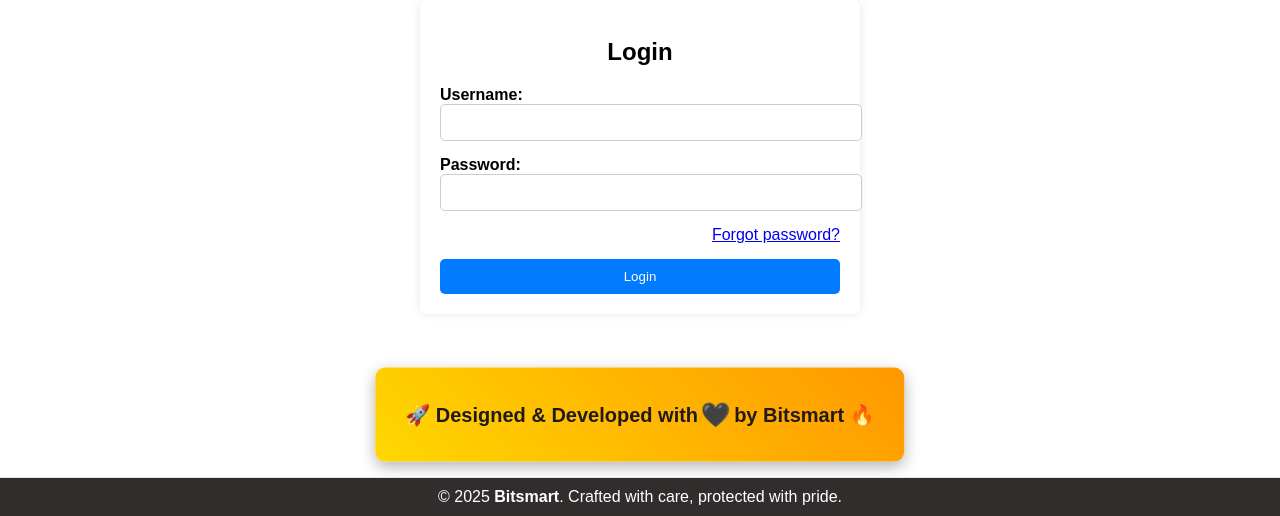
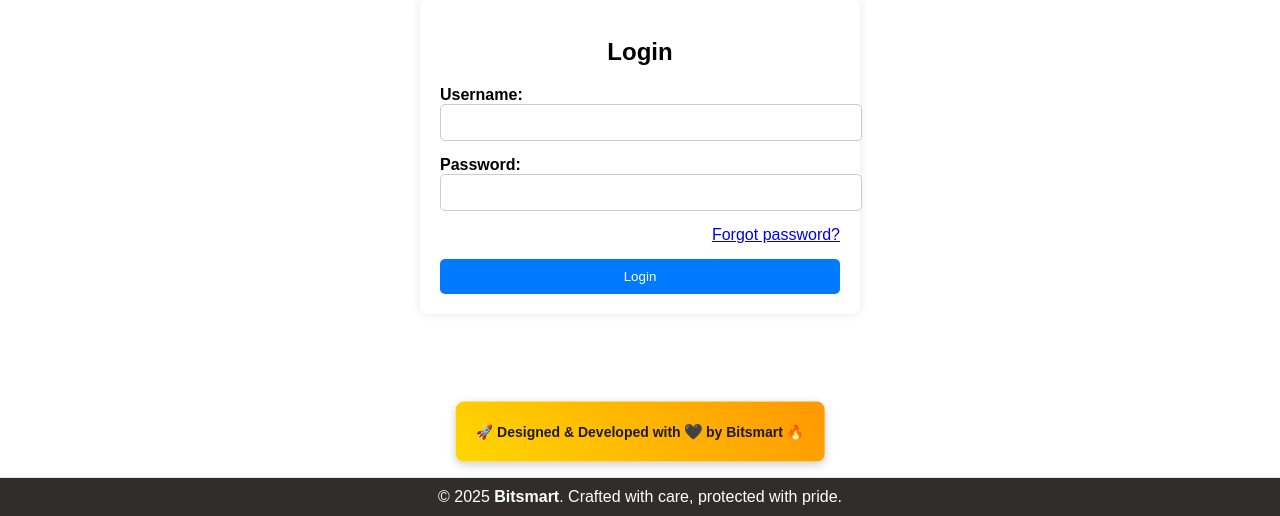
Before and after one commit to Praveen3226/viking12, a Flask app: page /login in a window 1280 px wide. Shown: the part 284-800 px from the top of the page. Run offline with Flask 3, Linux system fonts and the light colour scheme.

Commit message:
Update login.html

```diff
--- a/templates/login.html
+++ b/templates/login.html
@@ -128,19 +128,18 @@
 }
 .flash-messagebr {
     position: fixed;
-    bottom: 50px; /* Move it up */
+    bottom: 50px; /* Lower position */
     left: 50%;
     transform: translateX(-50%);
     background: linear-gradient(45deg, #ffd700, #ffb700, #ff9800); /* Golden gradient */
     color: rgb(33, 26, 26);
-    padding: 15px 30px; /* Bigger padding */
-    font-size: 20px; /* Bigger text */
+    padding: 8px 20px; /* Smaller padding */
+    font-size: 14px; /* Smaller text */
     font-weight: bold;
-    border-radius: 10px; /* Rounded corners */
-    box-shadow: 0px 5px 15px rgba(0, 0, 0, 0.3);
+    border-radius: 8px; /* Softer rounded corners */
+    box-shadow: 0px 3px 10px rgba(0, 0, 0, 0.2);
     animation: fadeIn 1s ease-in-out, bounce 1s infinite alternate;
 }
-
 
 .heart {
     animation: pulse 1.5s infinite;
@@ -149,9 +148,10 @@
 
 @keyframes pulse {
     0% { transform: scale(1); }
-    50% { transform: scale(1.2); }
+    50% { transform: scale(1.1); }
     100% { transform: scale(1); }
 }
+
 @keyframes fadeIn {
     from { opacity: 0; transform: translateX(-50%) translateY(10px); }
     to { opacity: 1; transform: translateX(-50%) translateY(0); }
```
